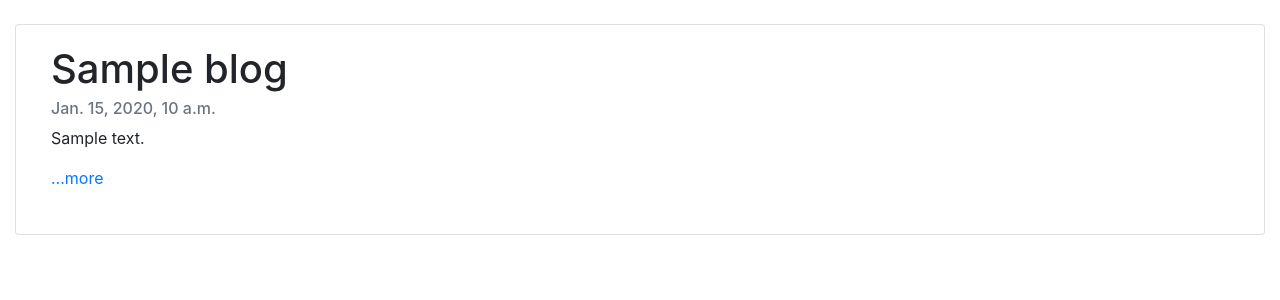
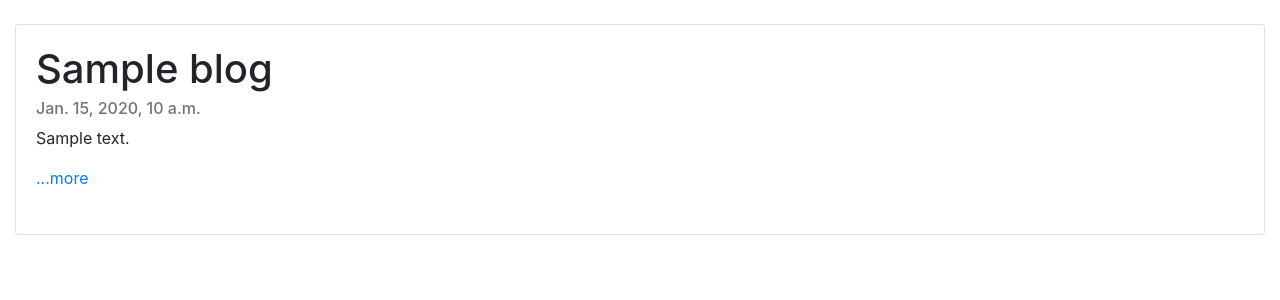
Before and after one commit to baaaam771/blog, a Django app: template blog/templates/home.html in a window 1280 px wide. Shown: the part 56-356 px from the top of the page. Run offline with Django 3.2, Linux system fonts and the light colour scheme; the template is opened without the code that fills it: most values are stand-ins (such as "Sample title", 1, 10 or a date in 2020); data that the repository does not hold is empty; some libraries are stand-ins or nearby versions.

Commit message:
remarking duplicated container

```diff
--- a/blog/templates/home.html
+++ b/blog/templates/home.html
@@ -1,21 +1,23 @@
 {% extends 'base.html'%} {% block contents %}
 <body>
   <br />
+  <!--<div class="container-fluid">-->
+  {% for blog in blogs.all%}
   <div class="container-fluid">
-    {% for blog in blogs.all%}
     <div class="card">
       <div class="card-body">
-        <div class="container-fluid">
-          <h1 class="card-title">{{blog.title}}</h1>
-          <h6 class="card-subtitle mb-2 text-muted">{{blog.pub_date}}</h6>
-          <p class="card-text">{{blog.summary}}</p>
-          <a href="{%url 'detail' blog.id%}">...more</a>
-          <br /><br />
-        </div>
+        <!--<div class="container-fluid">-->
+        <h1 class="card-title">{{blog.title}}</h1>
+        <h6 class="card-subtitle mb-2 text-muted">{{blog.pub_date}}</h6>
+        <p class="card-text">{{blog.summary}}</p>
+        <a href="{%url 'detail' blog.id%}">...more</a>
+        <br /><br />
+        <!--</div>-->
       </div>
     </div>
     <br />
-    {%endfor%}
   </div>
+  {%endfor%}
+  <!--</div>-->
 </body>
 {%endblock%}
```
